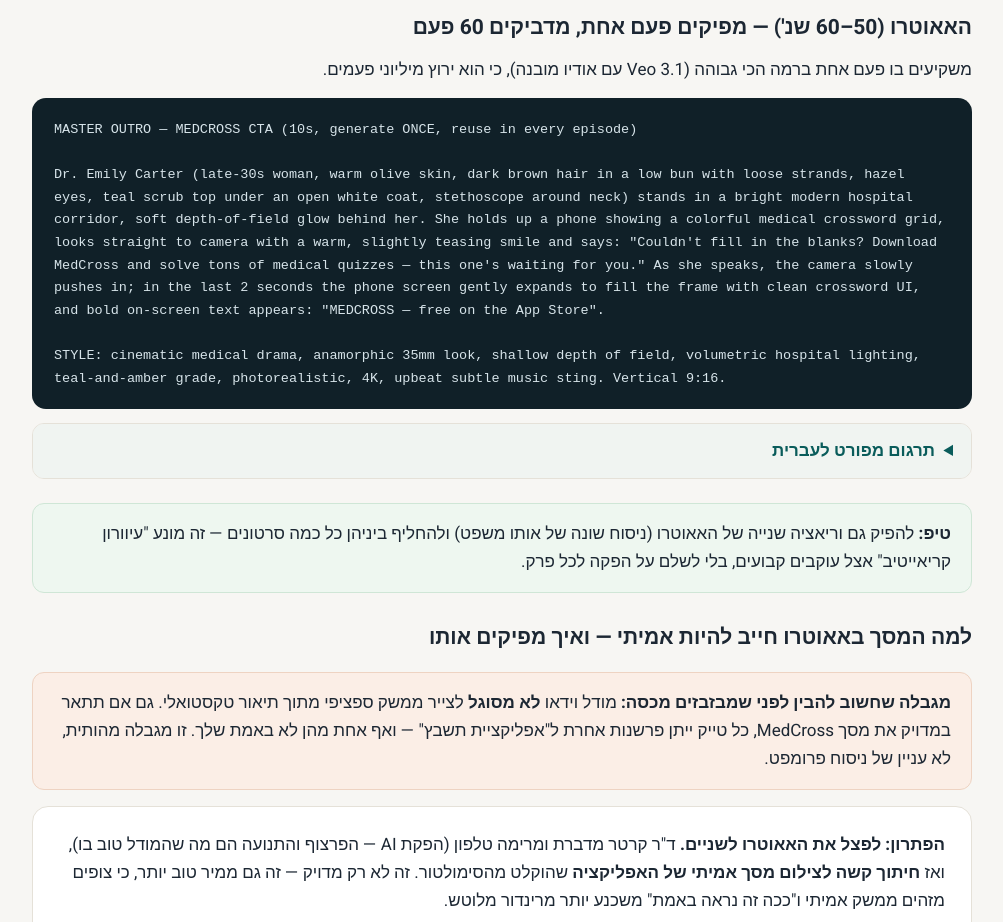
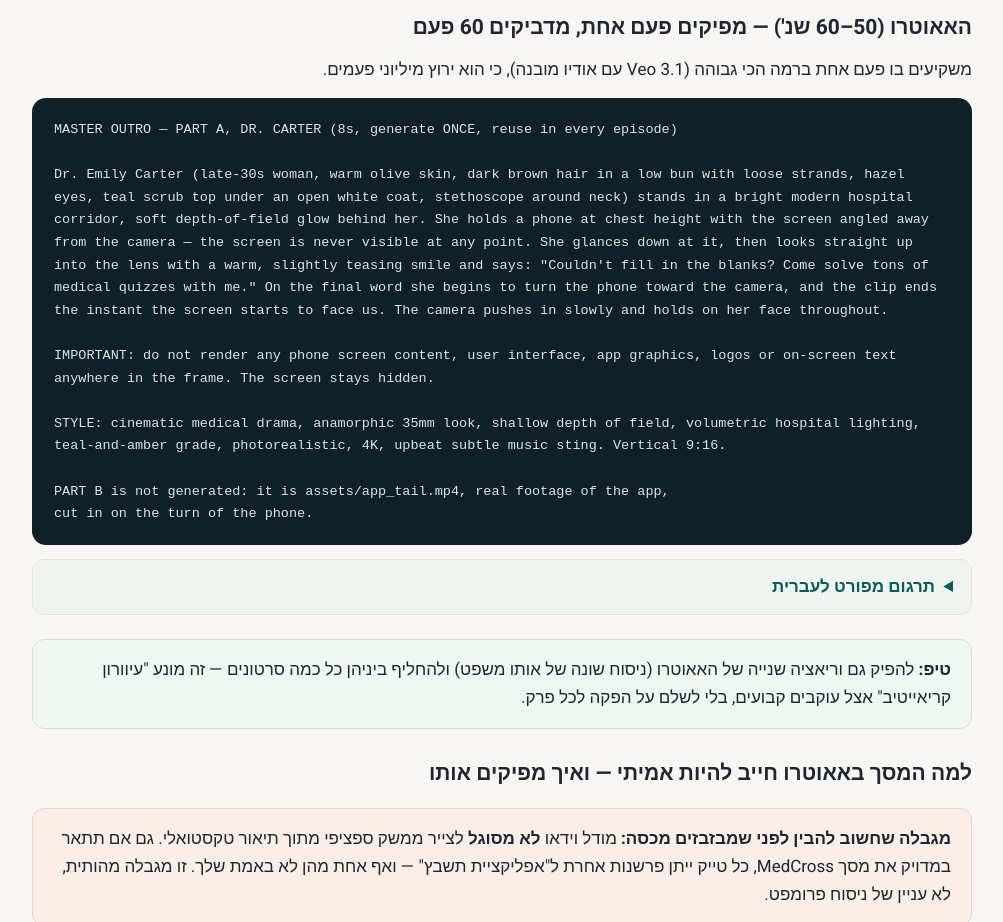
Before and after one commit to yoavtoren/yoavtoren.github.io, a plain HTML site: page medcross-growth/index.html in a window 1280 px wide. Shown: the part 6280-7202 px from the top of the page, without its empty margins (138-1141 px from the left). Drawn offline with Linux system fonts and the light colour scheme.

Commit message:
Outro prompt part A: phone screen never visible; pipeline appends real app tail
Co-Authored-By: Claude Fable 5 <noreply@anthropic.com>

```diff
--- a/medcross-growth/index.html
+++ b/medcross-growth/index.html
@@ -217,14 +217,21 @@ footer{border-top:1px solid var(--line);padding-top:28px;color:var(--muted);font
 
   <h3>האאוטרו (50–60 שנ') — מפיקים פעם אחת, מדביקים 60 פעם</h3>
   <p>משקיעים בו פעם אחת ברמה הכי גבוהה (Veo 3.1 עם אודיו מובנה), כי הוא ירוץ מיליוני פעמים.</p>
-  <pre class="prompt" dir="ltr"><code>MASTER OUTRO — MEDCROSS CTA (10s, generate ONCE, reuse in every episode)
-
-Dr. Emily Carter (late-30s woman, warm olive skin, dark brown hair in a low bun with loose strands, hazel eyes, teal scrub top under an open white coat, stethoscope around neck) stands in a bright modern hospital corridor, soft depth-of-field glow behind her. She holds up a phone showing a colorful medical crossword grid, looks straight to camera with a warm, slightly teasing smile and says: "Couldn't fill in the blanks? Download MedCross and solve tons of medical quizzes — this one's waiting for you." As she speaks, the camera slowly pushes in; in the last 2 seconds the phone screen gently expands to fill the frame with clean crossword UI, and bold on-screen text appears: "MEDCROSS — free on the App Store".
-
-STYLE: cinematic medical drama, anamorphic 35mm look, shallow depth of field, volumetric hospital lighting, teal-and-amber grade, photorealistic, 4K, upbeat subtle music sting. Vertical 9:16.</code></pre>
+  <pre class="prompt" dir="ltr"><code>MASTER OUTRO — PART A, DR. CARTER (8s, generate ONCE, reuse in every episode)
+
+Dr. Emily Carter (late-30s woman, warm olive skin, dark brown hair in a low bun with loose strands, hazel eyes, teal scrub top under an open white coat, stethoscope around neck) stands in a bright modern hospital corridor, soft depth-of-field glow behind her. She holds a phone at chest height with the screen angled away from the camera — the screen is never visible at any point. She glances down at it, then looks straight up into the lens with a warm, slightly teasing smile and says: "Couldn't fill in the blanks? Come solve tons of medical quizzes with me." On the final word she begins to turn the phone toward the camera, and the clip ends the instant the screen starts to face us. The camera pushes in slowly and holds on her face throughout.
+
+IMPORTANT: do not render any phone screen content, user interface, app graphics, logos or on-screen text anywhere in the frame. The screen stays hidden.
+
+STYLE: cinematic medical drama, anamorphic 35mm look, shallow depth of field, volumetric hospital lighting, teal-and-amber grade, photorealistic, 4K, upbeat subtle music sting. Vertical 9:16.
+
+PART B is not generated: it is assets/app_tail.mp4, real footage of the app,
+cut in on the turn of the phone.</code></pre>
   <details><summary>תרגום מפורט לעברית</summary><div class="trans">
     <p><strong>אאוטרו ראשי — קריאה לפעולה של MedCross (10 שניות, מפיקים פעם אחת בלבד).</strong></p>
-    <p>ד"ר אמילי קרטר (התיאור הקבוע) עומדת במסדרון בית חולים מודרני ומואר, זוהר רך וחוסר-פוקוס עדין ברקע. היא מרימה טלפון שמציג תשבץ רפואי צבעוני, מביטה ישר למצלמה עם חיוך חם וקצת מתגרה ואומרת: "לא הצלחתם להשלים את הקווים? הורידו את MedCross ופתרו המון חידונים רפואיים — זה מחכה לכם שם." בזמן שהיא מדברת המצלמה נדחפת לאט פנימה; בשתי השניות האחרונות מסך הטלפון מתרחב בעדינות עד שהוא ממלא את הפריים עם ממשק תשבץ נקי, וטקסט מודגש מופיע: "MEDCROSS — חינם באפ-סטור".</p>
+    <p>ד"ר אמילי קרטר (התיאור הקבוע) עומדת במסדרון בית חולים מודרני ומואר, זוהר רך וחוסר-פוקוס עדין ברקע. היא מחזיקה טלפון בגובה החזה כשהמסך מופנה הצידה מהמצלמה — <strong>המסך לא נראה באף שלב</strong>. היא מעיפה מבט אליו, ואז מרימה עיניים ישר לעדשה עם חיוך חם וקצת מתגרה ואומרת: "לא הצלחתם להשלים את הקווים? בואו לפתור איתי המון חידונים רפואיים." על המילה האחרונה היא מתחילה לסובב את הטלפון לכיוון המצלמה, והקליפ נגמר בדיוק ברגע שהמסך מתחיל לפנות אלינו. המצלמה נדחפת פנימה לאט ונשארת על הפנים שלה לאורך כל הקליפ.</p>
+      <p><strong>הוראה קריטית:</strong> לא לרנדר שום תוכן מסך, ממשק, גרפיקה של אפליקציה, לוגו או טקסט על המסך בשום מקום בפריים. המסך נשאר מוסתר.</p>
+      <p><strong>חלק ב' לא מופק כלל:</strong> הוא <code class="inline">assets/app_tail.mp4</code> — צילום אמיתי של האפליקציה, שנחתך פנימה בדיוק על תנועת סיבוב הטלפון.</p>
     <p><strong>סגנון:</strong> דרמה רפואית קולנועית, מראה אנמורפי 35 מ"מ, עומק שדה רדוד, תאורה נפחית, גריידינג טורקיז-ענבר, פוטוריאליסטי, 4K, סטינג מוזיקלי אופטימי עדין. אנכי 9:16.</p>
   </div></details>
   <div class="note-ok"><strong>טיפ:</strong> להפיק גם וריאציה שנייה של האאוטרו (ניסוח שונה של אותו משפט) ולהחליף ביניהן כל כמה סרטונים — זה מונע "עיוורון קריאייטיב" אצל עוקבים קבועים, בלי לשלם על הפקה לכל פרק.</div>
```
